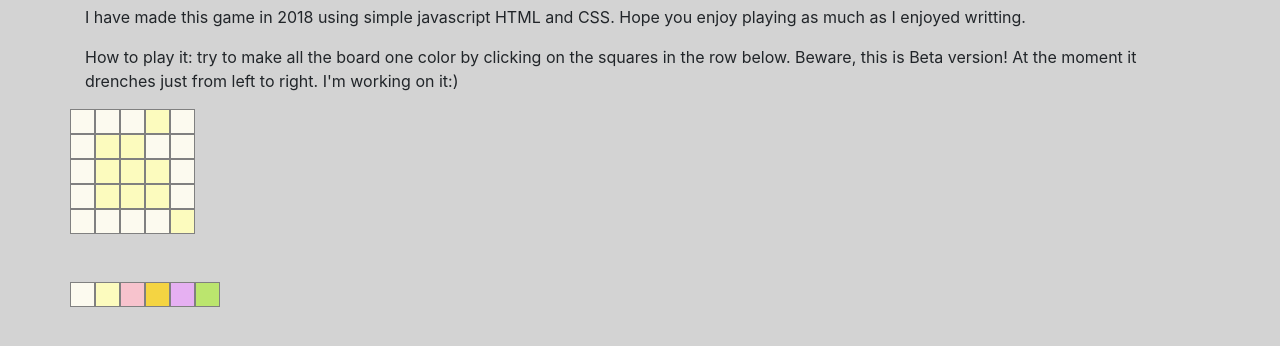
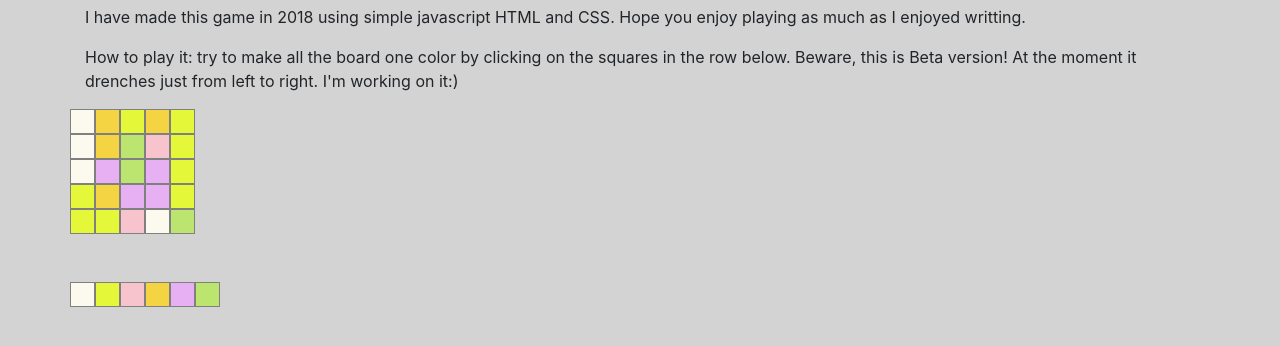
Before and after one commit to jirina-trojankova/Drench, a plain HTML site: page drench.html in a window 1280 px wide. Both pictures are taken after a click on the element 82 px from the left and 360 px from the top of the page. Shown: the part 66-412 px from the top of the page. Drawn offline with nearby package versions, Linux system fonts and the light colour scheme.

Commit message:
Now it drenches even when there's more colors

```diff
--- a/drench.css
+++ b/drench.css
@@ -24,7 +24,7 @@ body {
   }
 
   .color2 {
-    background-color: #fcfbbe;
+    background-color: #e4f739;
   }
 
   .color3 {
--- a/drench.js
+++ b/drench.js
@@ -20,7 +20,7 @@ addDrench();
 
 //randomly chooses number
 function getNumber() {
-  var number = Math.floor((Math.random() * 2) + 1);
+  var number = Math.floor((Math.random() * 6) + 1);
   return number;
 }
 
@@ -90,14 +90,18 @@ function changeColor(newColor) {
     idRight++;
     right = document.getElementById(idRight);
   }
-  right = document.getElementById(idRight);
-  right.className += " drench";
   //HERE i WILL ADD COMPARSION BY JSON.STRINGIFY
   //possibly use function addDrench?
   //BUG - if there are more than one color, the next one doesnt have class drench
   //POSSIBLE SOLUTION - allways check whether the last right has the same color next to it
-  id++;
   idRight++;
+  id = idRight - 1;
+  square = document.getElementById(id);
+  right = document.getElementById(idRight);
+  // console.log(square);
+  // console.log(right);
+  square = (square.classList);
+  right = (right.classList);
 
   //TADY POTREBUJU ABY TO PRIDALO CLASS DRENCH POKUD CLASS COLOR BUDE SHODNA:
   //NAPRED ODSTRANI CLASS DRENCH U SQUARE, POKUD TAM JE,
@@ -105,21 +109,21 @@ function changeColor(newColor) {
   while (JSON.stringify(square) === JSON.stringify(right)) {
     //POKUD JSOU STEJNE,PRIDA CLASS DRENCH U SQUARE
     square = document.getElementById(id);
-    square.classList.removeMany('color1 color2 color3 color4 color5 color6');
+   square.className += " drench";
 
-    square.className += " drench ";
-    square.className += newColor;
     //ZVYSI SQUARE I RIGHT O 1
-    id = id + 1;
+    id++;
+    idRight++;
 
     square = document.getElementById(id);
-    right = document.getElementById(id + 1);
+    right = document.getElementById(idRight);
 
     square = (square.classList);
     right = (right.classList);
   }
-  //TADY JESTE VRATI CLASS DRENCH SQUARE, KTEREMU SE PREDITM ODEBRALA
-
+  //TADY PRIDA CLASS DRENCH TO SQUARE
+  square = document.getElementById(id);
+  square.className += " drench";
 }
 
 
```
